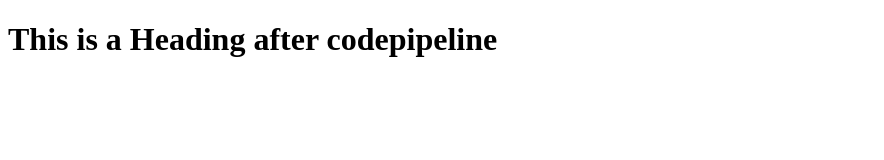
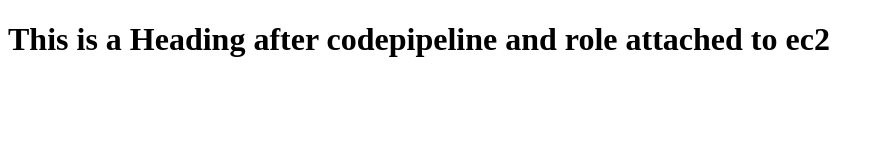
Before and after one commit to ahadkhan46/testrepo, a plain HTML site: page index.html in a window 1280 px wide. Shown: the whole page, without its empty margins (0-884 px from the left). Drawn offline with Linux system fonts and the light colour scheme.

Commit message:
role attached to ec2

```diff
--- a/index.html
+++ b/index.html
@@ -6,6 +6,6 @@
     <title>My Web Page</title>
 </head>
 <body>
-    <h1>This is a Heading after codepipeline</h1>
+    <h1>This is a Heading after codepipeline and role attached to ec2</h1>
 </body>
 </html>
```
